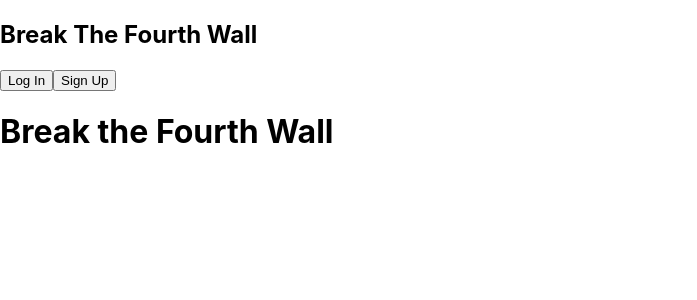
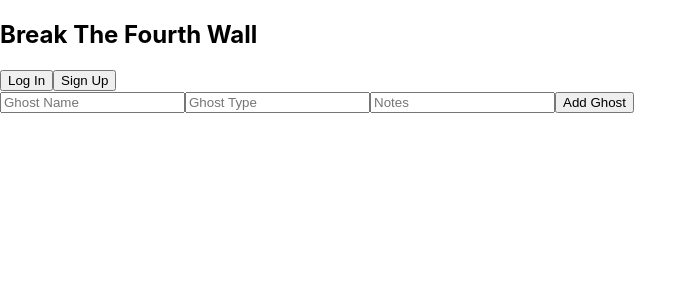
Before and after one commit to RKRedfern/fourth_wall_frontend, a React (Create React App) app: page /addghost in a window 1280 px wide. Shown: the top 300 px of the page, without its empty margins (0-697 px from the left). Built offline with nearby package versions, Linux system fonts and the light colour scheme.

Commit message:
signup fixed

```diff
--- a/src/App.js
+++ b/src/App.js
@@ -7,9 +7,10 @@ import HomePage from './Containers/HomePage';
 import NavBar from './Components/NavBar';
 import LogInForm from './Components/LogInForm';
 import SignUpForm from './Components/SignUpForm';
-import { loginUser, signupUser, returningUser, editUser } from './Redux/actions';
+import { loginUser, signupUser, returningUser, editUser, addToGhosts } from './Redux/actions';
 import Profile from './Containers/Profile';
 import EditForm from './Components/EditForm';
+import GhostInput from './Components/GhostInput';
 
 class App extends React.Component {
 
@@ -43,6 +44,10 @@ class App extends React.Component {
     this.props.edit(userObj, this.props.user.data.id)
   }
 
+  addGhostHandler = () => {
+
+  }
+
   render () {
     return (
       <div className="App">
@@ -66,6 +71,12 @@ class App extends React.Component {
         <Route path='/edit' render={(routerProps) => {
             return(
               <EditForm submitHandler={this.editSubmitHandler} routerProps={routerProps} />
+            )
+          }}
+        />
+        <Route path='/addghost' render={(routerProps) => {
+            return(
+              <GhostInput submitHandler={this.addGhostHandler} routerProps={routerProps} />
             )
           }}
         />
@@ -93,6 +104,7 @@ function mdp(dispatch){
     signup: (newUserObj) => dispatch(signupUser(newUserObj)),
     returning: (userObj, ghostObj) => dispatch(returningUser(userObj, ghostObj)),
     edit: (userObj, userId) => dispatch(editUser(userObj, userId)),
+    addGhost: (ghostObj, userId) => dispatch(addToGhosts(ghostObj, userId))
   }
 }
 
--- a/src/Components/GhostInput.js
+++ b/src/Components/GhostInput.js
@@ -1,6 +1,6 @@
 import React from 'react'
 import {connect} from 'react-redux'
-import {addToGhosts} from '../Redux/actions'
+// import {addToGhosts} from '../Redux/actions'
 
 class GhostInput extends React.Component{
 
--- a/src/Components/NavBar.js
+++ b/src/Components/NavBar.js
@@ -38,7 +38,7 @@ const NavBar = (props) => {
                     }} > Log Out </button>
                 </NavLink>
 
-                <NavLink to="/add-ghost" style={{ color: 'inherit', textDecoration: 'inherit'}}>
+                <NavLink to="/addghost" style={{ color: 'inherit', textDecoration: 'inherit'}}>
                     <button>Add A Ghost</button>
                 </NavLink>
 
--- a/src/Components/SignUpForm.js
+++ b/src/Components/SignUpForm.js
@@ -6,7 +6,6 @@ export default class SignUpForm extends React.Component {
         this.state = {
             name: "",
             password: "",
-            bio: ""
         }
     }
 
--- a/src/Containers/GhostContainer.js
+++ b/src/Containers/GhostContainer.js
@@ -7,8 +7,8 @@ const GhostContainer = (props) => {
 
     return(
         <div>
+
             <Ghost user={props.user}/>
-            <GhostInput />
 
         </div>
 
--- a/src/Redux/actions.js
+++ b/src/Redux/actions.js
@@ -39,7 +39,9 @@ export function signupUser(userObj) {
             .then(r => r.json())
             .then(newUserObj => {
                 localStorage.setItem("token", newUserObj.jwt)
-                dispatch({type: SIGN_UP, payload: newUserObj.user})
+                console.log(newUserObj.user.data)
+                dispatch({ type: SIGN_UP, payload: newUserObj })
+
             })
             .catch(console.log)
     }
--- a/src/Redux/rootReducer.js
+++ b/src/Redux/rootReducer.js
@@ -9,7 +9,7 @@ const defaultState = {
 function userReducer(prevState = defaultState.user, action){
     switch(action.type){
         case "SIGN_UP":
-            return action.payload
+            return action.payload.user.data
         case "LOG_IN":
             return action.payload.user.data
         case "RETURNING":
```
